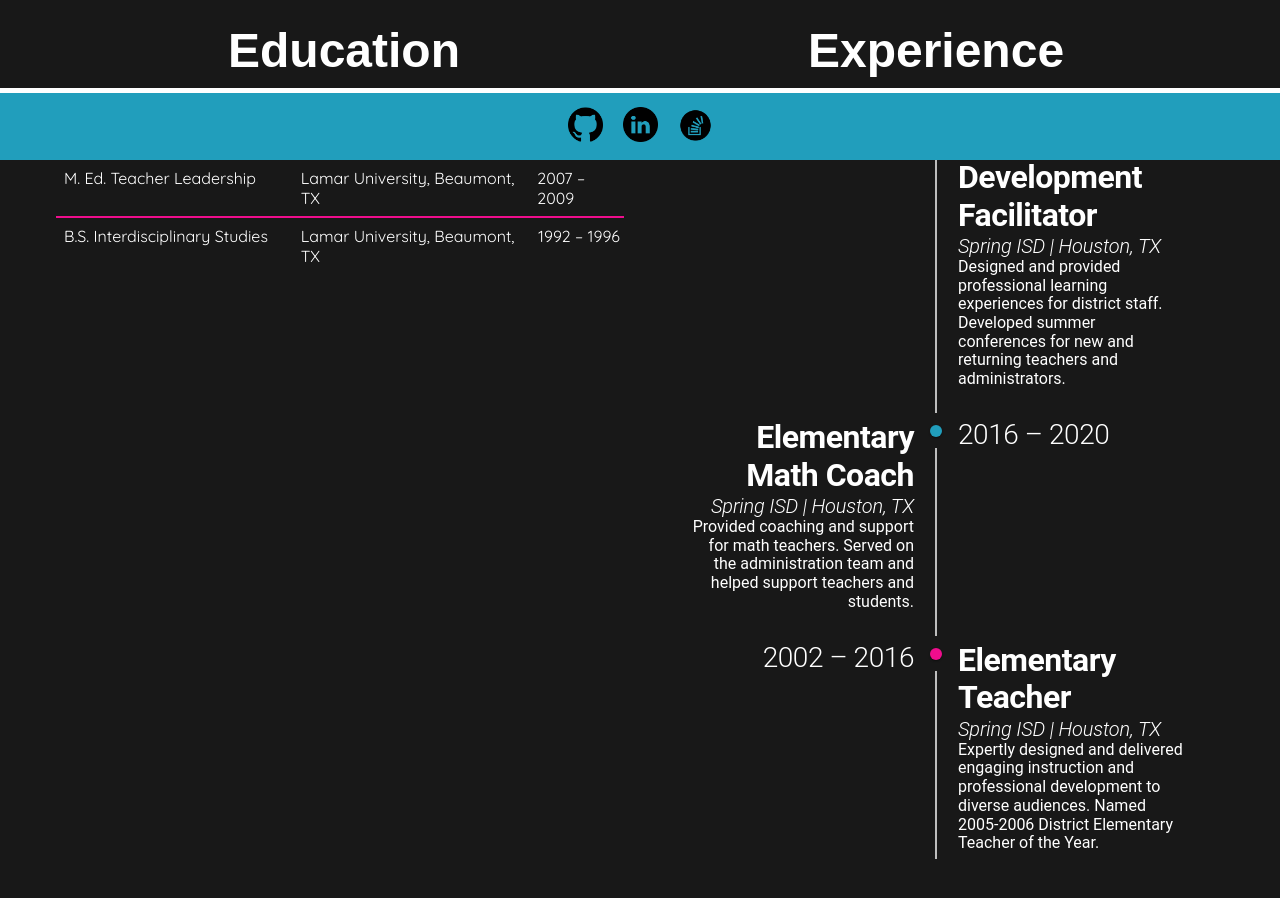
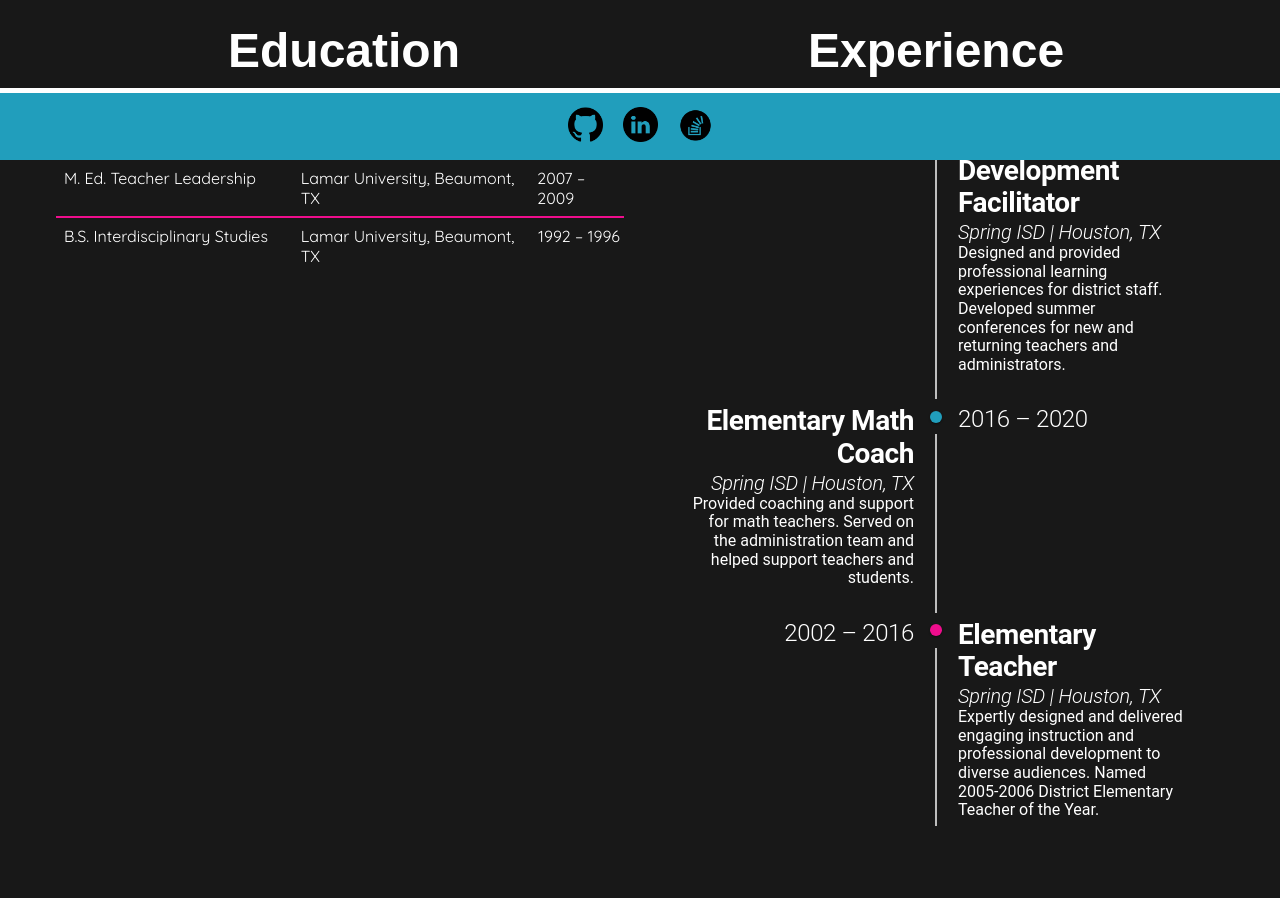
Before and after one commit to hwoolford/Portfolio, a React (Vite) app: page /about in a window 1280 px wide. Shown: the part 640-1538 px from the top of the page. Built offline with nearby package versions, Linux system fonts and the light colour scheme; a web font is replaced by a local one.

Commit message:
adjusted font size experience component

```diff
--- a/src/components/AboutMe/Experience.jsx
+++ b/src/components/AboutMe/Experience.jsx
@@ -31,7 +31,7 @@ export default function Experience() {
             <Typography
               className="experience-date"
               variant="h1"
-              fontSize="1.75rem"
+              fontSize="1.5rem"
               >
               2020 – 2023
             </Typography>
@@ -44,7 +44,7 @@ export default function Experience() {
             <Typography
               className="experience-title"
               variant="h1"
-              fontSize="2rem"
+              fontSize="1.75rem"
               fontWeight="bold"
               >
               Professional Development Facilitator
@@ -73,7 +73,7 @@ export default function Experience() {
           <Typography
               className="experience-date"
               variant="h1"
-              fontSize="1.75rem"
+              fontSize="1.5rem"
             >
               2016 – 2020 <br /> <br />
             </Typography>
@@ -86,7 +86,7 @@ export default function Experience() {
           <Typography
               className="experience-title"
               variant="h1"
-              fontSize="2rem"
+              fontSize="1.75rem"
               fontWeight="bold"
             >
               Elementary Math Coach
@@ -116,7 +116,7 @@ export default function Experience() {
             <Typography
               className="experience-date"
               variant="h1"
-              fontSize="1.75rem"
+              fontSize="1.5rem"
             >
               2002 – 2016
             </Typography>
@@ -129,7 +129,7 @@ export default function Experience() {
             <Typography
               className="experience-title"
               variant="h1"
-              fontSize="2rem"
+              fontSize="1.75rem"
               fontWeight="bold"
             >
               Elementary Teacher
```
